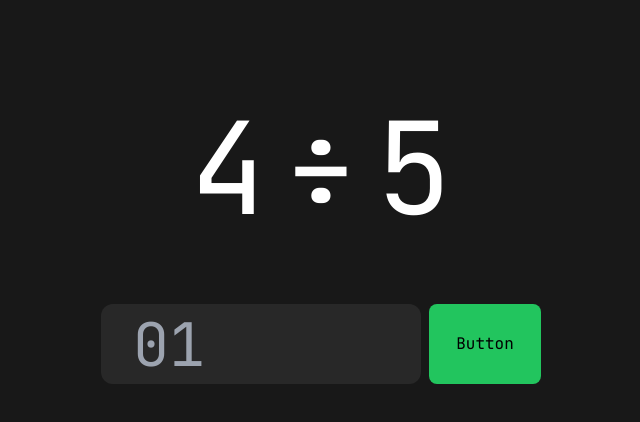
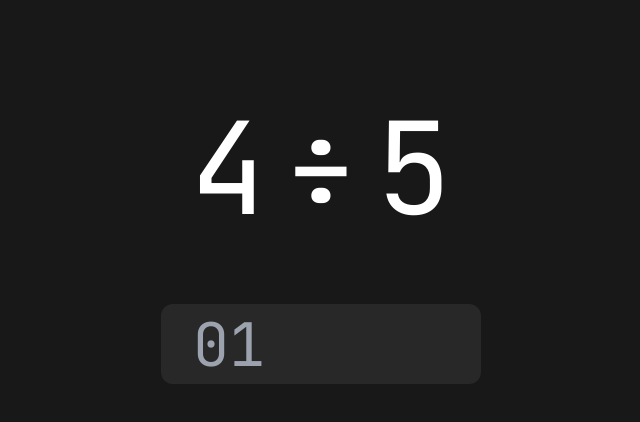
Before and after one commit to riskysh/Math-Fun, a SvelteKit app: page / in a window 1280 px wide. Shown: the top 422 px of the page, without its empty margins (319-959 px from the left). Built offline with nearby package versions, Linux system fonts and the light colour scheme.

Commit message:
Some minimal functionalities added

```diff
--- a/src/routes/+page.svelte
+++ b/src/routes/+page.svelte
@@ -1,12 +1,14 @@
 <script>
 
+	// Generates random numbers
 	function randomNumber() {
 		return Math.floor(Math.random() * 9) + 1
 	}
 
-	const firstNum = randomNumber()
-	const secondNum = randomNumber()
+	let firstNum = randomNumber()
+	let secondNum = randomNumber()
 
+	// Picks random operator
 	function randomOperator() {
 		const operators = ['+','-','×','÷']
 		const randomIndex = Math.floor(Math.random() * operators.length)
@@ -22,6 +24,7 @@
 
 	chooseOperator()
 
+	// Logic to calculate answer
 	let correctAnswer;
 
 	function calculateAnswer() {
@@ -40,6 +43,7 @@
 		}
 	}
 
+	// Logic to generate new questions
 	function generateQuestion() {
 		firstNum;
 		secondNum;
@@ -47,6 +51,7 @@
 		correctAnswer = calculateAnswer()
 	}
 
+	// Logic to check answer
 	let userAnswer;
 	let feedback = ''
 
@@ -54,12 +59,27 @@
 		const userAnswerNumber = parseFloat(userAnswer)
 		if (userAnswer == correctAnswer) {
 			feedback = 'Correct!'
-		} else {
-			feedback = 'Try Again'
+		} if (userAnswer != correctAnswer) {
+			feedback = 'Try again'
 		}
 	}
 
 	generateQuestion()
+
+	// Logic to check answer and generate new question
+	function handleSubmit() {
+		checkAnswer()
+		firstNum = randomNumber()
+		secondNum = randomNumber()
+	}
+
+
+	let inputValue = ''
+
+	function handleInput() {
+		inputValue = ''
+		userAnswer
+	}
 
 </script>
 
@@ -76,9 +96,16 @@
 		<h1 class="text-white text-9xl mt-12">{secondNum}</h1>
 	</div>
 	<div class="flex mx-auto justify-center gap-2">
+		<form on:submit|preventDefault={handleInput}>
 		<input class="w-80 h-20 bg-[#ffffff12] rounded-xl px-8 text-6xl text-white"
-		placeholder="01" bind:value={userAnswer} />
-		<button class="h-20 w-28 rounded-lg bg-green-500" on:click={checkAnswer}>Button</button>
+		placeholder="01" type="text" bind:value={inputValue}
+		on:keydown={(event) => {
+			if (event.key === 'Enter') {
+				handleSubmit()
+			}
+		}}
+		/>
+		</form>
 	</div>
 	{#if feedback}
 		<h1 class="text-white text-4xl text-center mt-4">{feedback}</h1>
```
